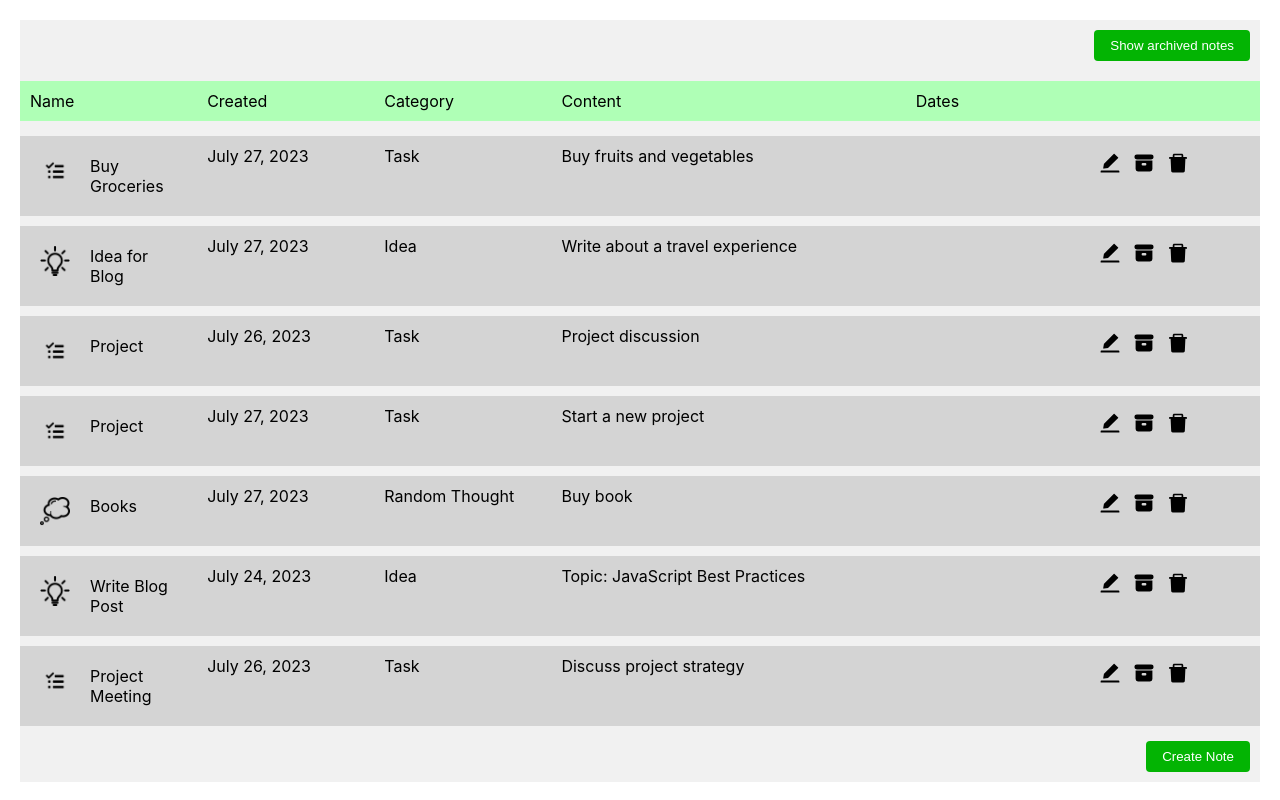
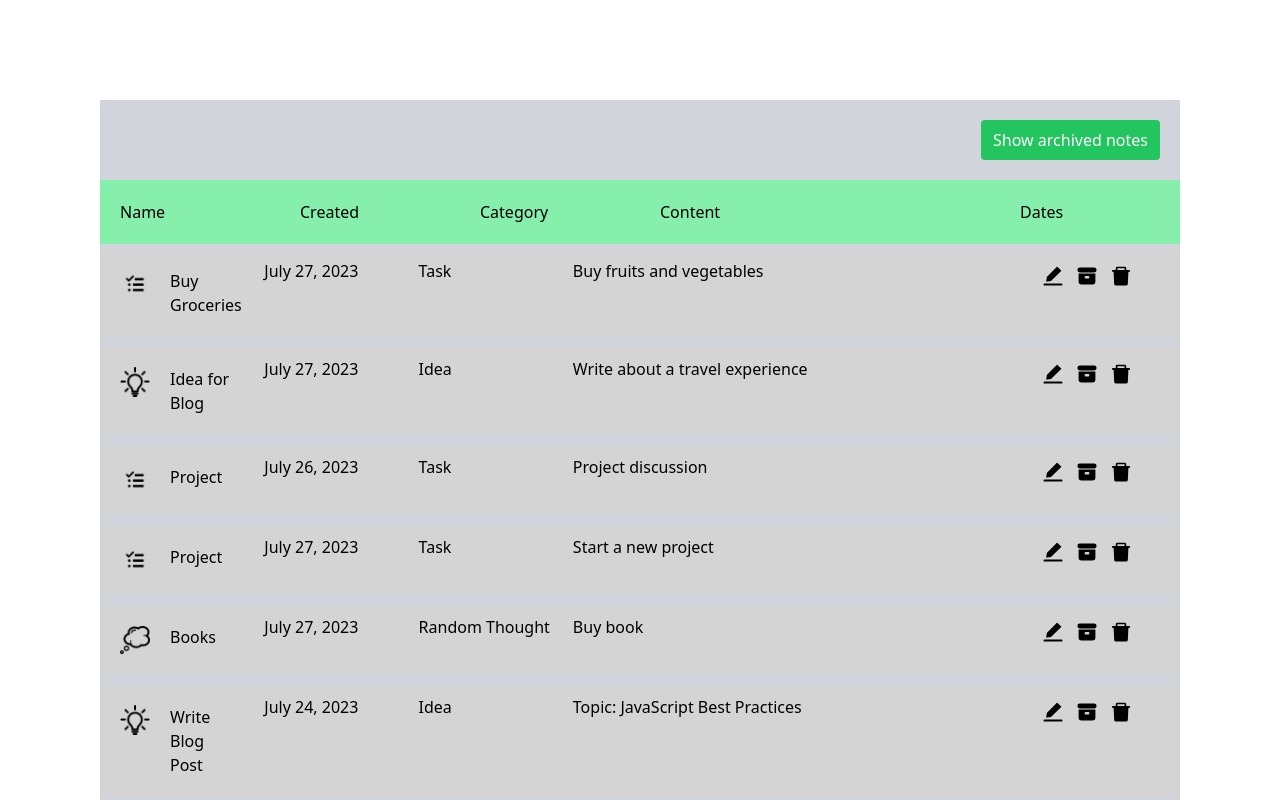
Before and after one commit to brovarenko/react-note-app, a React (Create React App) app: page / in a window 1280 px wide. Shown: the top 800 px of the page. Built offline with nearby package versions, Linux system fonts and the light colour scheme.

Commit message:
added tailwind to  note-list

```diff
--- a/package.json
+++ b/package.json
@@ -42,5 +42,8 @@
       "last 1 firefox version",
       "last 1 safari version"
     ]
+  },
+  "devDependencies": {
+    "tailwindcss": "^3.3.3"
   }
 }
--- a/src/App.css
+++ /dev/null
@@ -1,6 +0,0 @@
-.App {
-  display: flex;
-  flex-direction: column;
-  justify-content: center;
-  align-items: center;
-}
--- a/src/App.tsx
+++ b/src/App.tsx
@@ -1,11 +1,10 @@
 import React from 'react';
 import NotesList from './components/notes-list/notes-list';
-import './App.css';
 import SummaryNote from './components/summary-note/summary-note';
 
 function App() {
   return (
-    <div className='App'>
+    <div className='flex flex-col h-screen m-5'>
       <NotesList />
       <SummaryNote />
     </div>
--- a/src/components/notes-list/notes-list.tsx
+++ b/src/components/notes-list/notes-list.tsx
@@ -5,8 +5,6 @@ import { useAppSelector } from '../../hooks/use-app-selector.hook';
 import { selectNotes } from '../../store/notes/reducer';
 import { useAppDispatch } from '../../hooks/use-app-dispatch.hook';
 import { deleteNote, archiveNote } from '../../store/notes/reducer';
-
-import styles from './styles.module.css';
 
 const NotesList: React.FC = () => {
   const [isModalOpen, setIsModalOpen] = useState(false);
@@ -46,16 +44,19 @@ const NotesList: React.FC = () => {
     : notes.filter((note) => !note.archived);
 
   return (
-    <div className={styles.notesList}>
-      <button className={styles.btn} onClick={handleToggleArchived}>
+    <div className='flex flex-col items-center m-20 w-70 bg-gray-300'>
+      <button
+        className='self-end m-5 px-3 py-2 bg-green-500 text-white rounded cursor-pointer hover:bg-green-600'
+        onClick={handleToggleArchived}
+      >
         {showArchived ? 'Show active notes' : 'Show archived notes'}
       </button>
-      <div className={styles.notesListHeader}>
-        <div>Name</div>
-        <div>Created</div>
-        <div>Category</div>
-        <div>Content</div>
-        <div>Dates</div>
+      <div className='grid grid-cols-6 bg-green-300 w-full'>
+        <div className='m-5'>Name</div>
+        <div className='m-5'>Created</div>
+        <div className='m-5'>Category</div>
+        <div className='m-5 col-span-2'>Content</div>
+        <div className='m-5'>Dates</div>
       </div>
       {filteredNotes.length !== 0
         ? filteredNotes.map((note) => (
@@ -69,7 +70,10 @@ const NotesList: React.FC = () => {
           ))
         : 'No Element'}
       {!showArchived && (
-        <button className={styles.btn} onClick={handleAddNote}>
+        <button
+          className='self-end m-5 px-3 py-2 bg-green-500 text-white rounded cursor-pointer hover:bg-green-600'
+          onClick={handleAddNote}
+        >
           Create Note
         </button>
       )}
--- a/src/components/notes-list/styles.module.css
+++ /dev/null
@@ -1,35 +0,0 @@
-.notesListHeader {
-  display: grid;
-  grid-template-columns: 1fr 1fr 1fr 2fr 1fr 1fr;
-  background-color: rgb(175, 255, 182);
-  min-width: 100%;
-  margin: 10px 0;
-}
-
-.notesListHeader div {
-  margin: 10px;
-}
-
-.notesList {
-  display: flex;
-  flex-direction: column;
-  margin: 20px;
-  min-width: 70%;
-  align-items: center;
-  background-color: rgb(241, 241, 241);
-}
-
-.btn {
-  align-self: flex-end;
-  margin: 10px;
-  padding: 8px 16px;
-  background-color: #03b403;
-  color: white;
-  border: none;
-  border-radius: 4px;
-  cursor: pointer;
-}
-
-.btn:hover {
-  background-color: #019c01;
-}
--- a/src/index.css
+++ b/src/index.css
@@ -1,4 +1,7 @@
-body {
+@tailwind base;
+@tailwind components;
+@tailwind utilities;
+/* body {
   margin: 0;
   font-family: -apple-system, BlinkMacSystemFont, 'Segoe UI', 'Roboto', 'Oxygen',
     'Ubuntu', 'Cantarell', 'Fira Sans', 'Droid Sans', 'Helvetica Neue',
@@ -10,4 +13,4 @@ body {
 code {
   font-family: source-code-pro, Menlo, Monaco, Consolas, 'Courier New',
     monospace;
-}
+} */
--- /dev/null
+++ b/tailwind.config.js
@@ -0,0 +1,8 @@
+/** @type {import('tailwindcss').Config} */
+module.exports = {
+  content: ['./src/**/*.{js,jsx,ts,tsx}'],
+  theme: {
+    extend: {},
+  },
+  plugins: [],
+};
```
Also changed, not shown: 1 other file (tests, documents, lock files or other folders).
